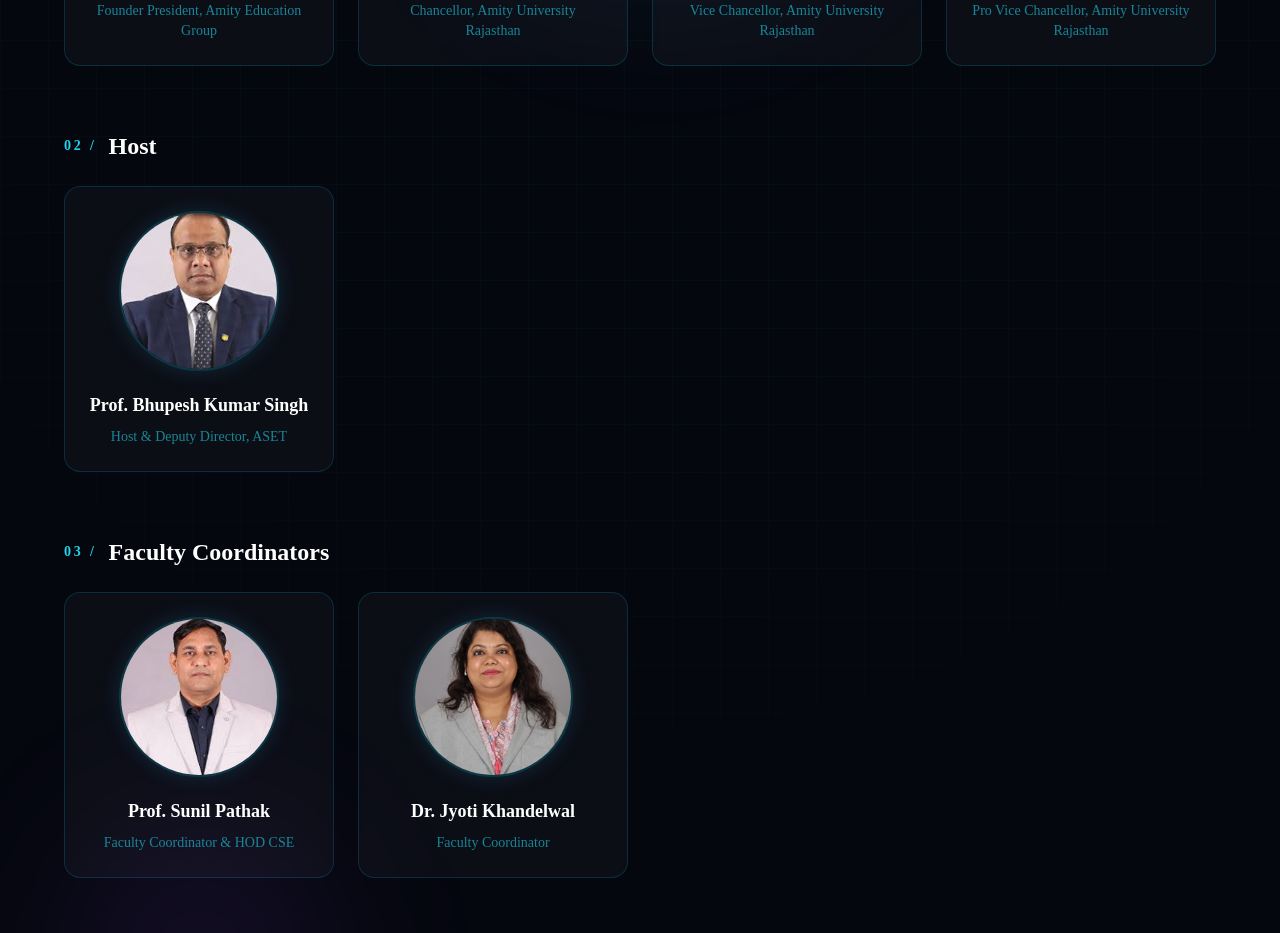
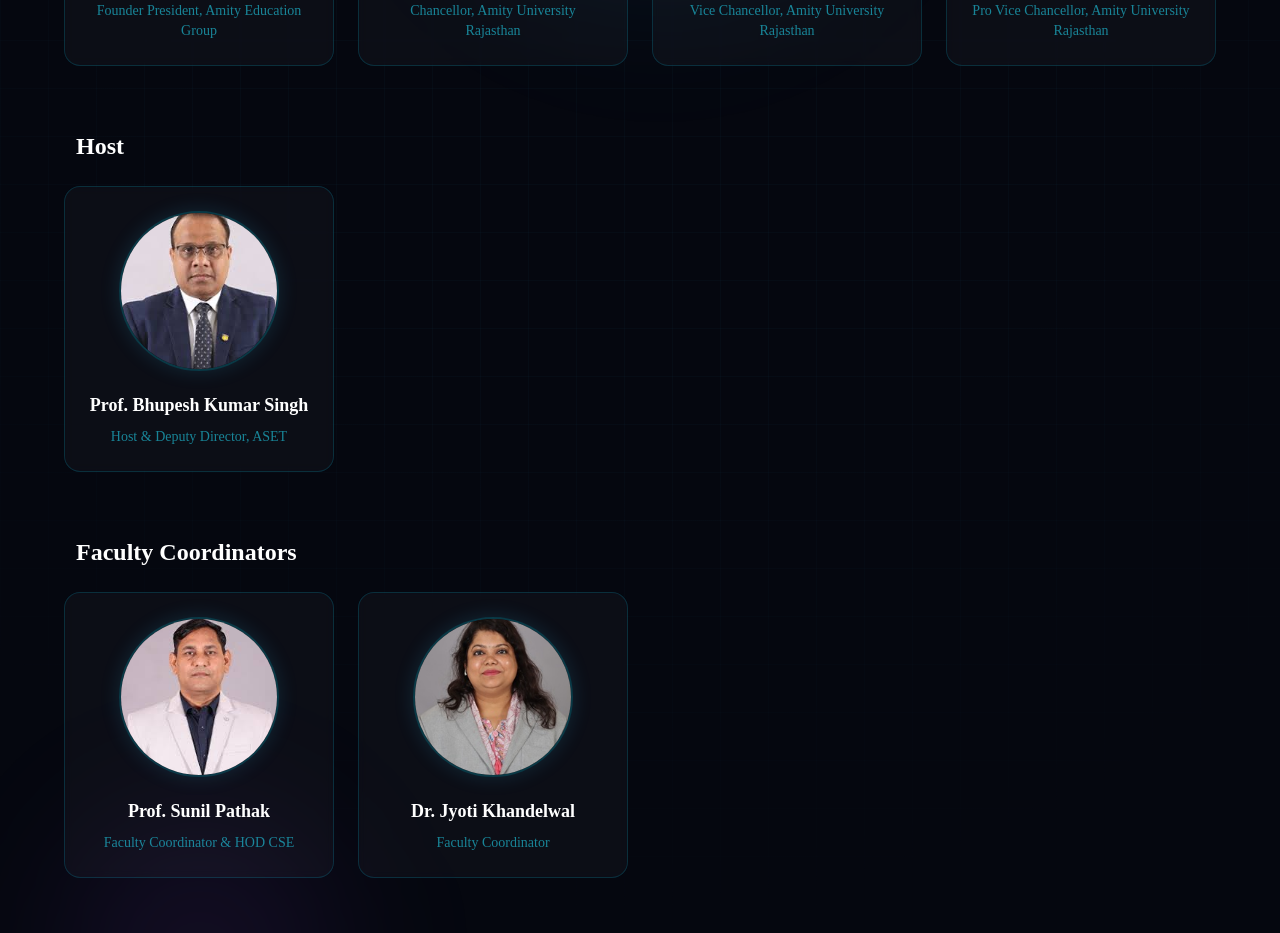
Before and after one commit to ishan-dsa/webamihacks2026, a Next.js app: page / in a window 1280 px wide. Shown: the part 7940-8873 px from the top of the page. Built offline with nearby package versions, Linux system fonts and the light colour scheme.

Commit message:
Update Committee.tsx

```diff
--- a/components/Committee.tsx
+++ b/components/Committee.tsx
@@ -179,7 +179,7 @@ export default function Committee() {
           className="text-xl sm:text-2xl font-semibold text-white mb-6 mt-16 flex items-center gap-3"
         >
           <span className="text-cyan-400 font-mono-code text-sm tracking-[0.2em] uppercase">
-            02 /
+
           </span>
           Host
         </motion.h3>
@@ -194,7 +194,7 @@ export default function Committee() {
           className="text-xl sm:text-2xl font-semibold text-white mb-6 mt-16 flex items-center gap-3"
         >
           <span className="text-cyan-400 font-mono-code text-sm tracking-[0.2em] uppercase">
-            03 /
+
           </span>
           Faculty Coordinators
         </motion.h3>
```
